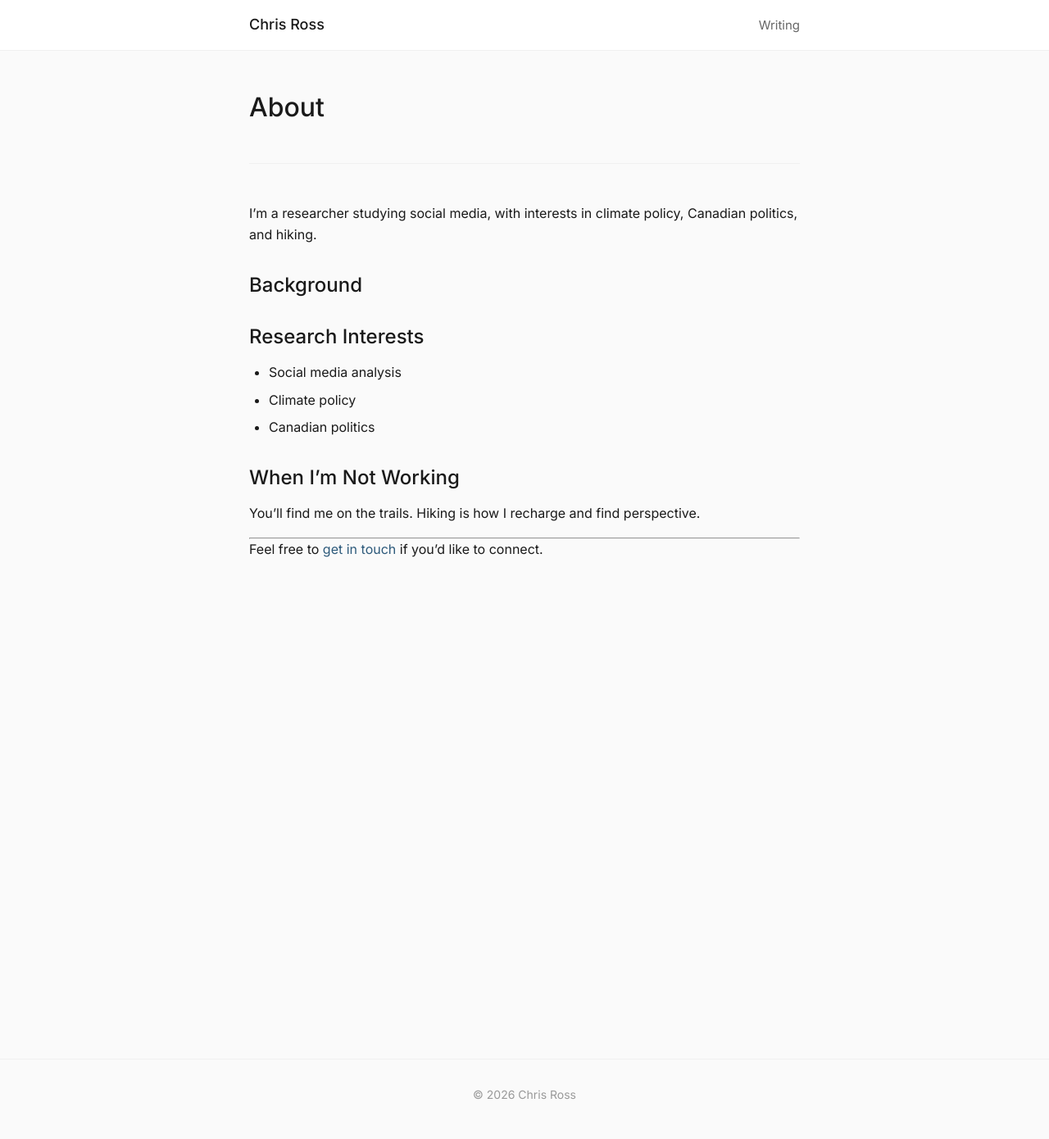
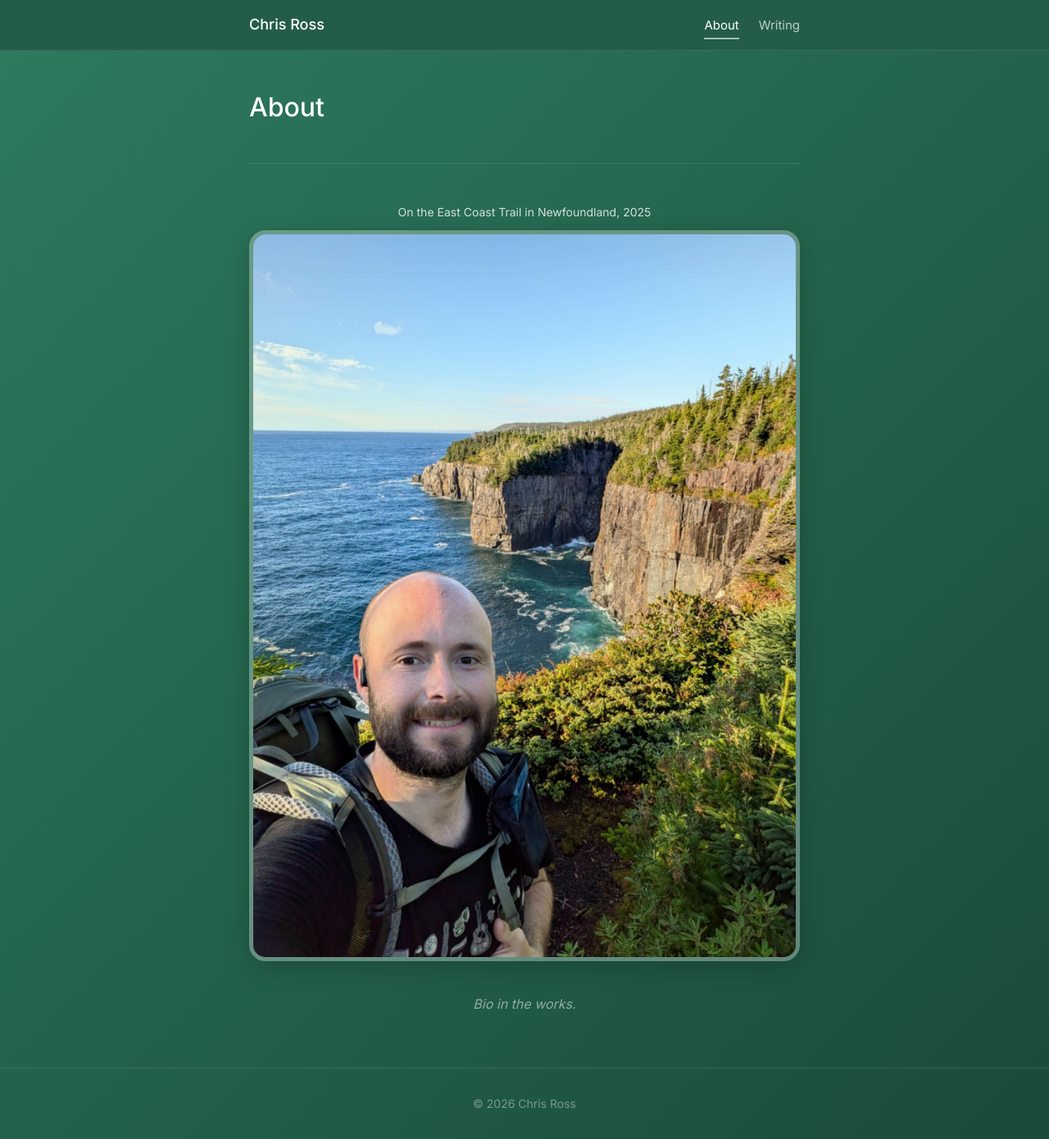
Before and after one commit to chrispross/chrispross.github.io, a Jekyll site: the page built from about.md, in a window 1280 px wide and 1390 px high. Shown: the whole window at 82% size. Built offline with Jekyll 4.4.1, drawn with Linux system fonts in a browser that asks for light colours.

Commit message:
Move About to top nav bar, create dedicated About page
Add About link to header nav (left of Writing). Create About page with
East Coast Trail photo and placeholder bio. Remove About tab from
Writing page tabs.

Co-Authored-By: Claude Opus 4.6 (1M context) <noreply@anthropic.com>

```diff
--- a/_includes/header.html
+++ b/_includes/header.html
@@ -2,6 +2,7 @@
   <nav class="nav-container">
     <a href="{{ '/' | relative_url }}" class="site-title">Chris Ross</a>
     <ul class="nav-links">
+      <li><a href="{{ '/about' | relative_url }}" {% if page.url == '/about/' %}class="active"{% endif %}>About</a></li>
       <li><a href="{{ '/writing' | relative_url }}" {% if page.url contains '/writing' %}class="active"{% endif %}>Writing</a></li>
     </ul>
   </nav>
--- a/about.md
+++ b/about.md
@@ -4,22 +4,45 @@ title: About
 permalink: /about/
 ---
 
-I'm a researcher studying social media, with interests in climate policy, Canadian politics, and hiking.
+<style>
+  body {
+    background: linear-gradient(135deg, #2d7b5e 0%, #1a4a3a 100%);
+    min-height: 100vh;
+  }
+  .site-header {
+    background: #245c4a;
+    border-bottom: 1px solid rgba(255, 255, 255, 0.1);
+  }
+  .site-title { color: white; }
+  .site-title:hover { color: rgba(255, 255, 255, 0.8); }
+  .nav-links a { color: rgba(255, 255, 255, 0.7); }
+  .nav-links a:hover, .nav-links a.active { color: white; }
+  .nav-links a.active::after { background: rgba(255, 255, 255, 0.6); }
+  .page-header h1 { color: white; }
+  .page-header { border-bottom: 1px solid rgba(255, 255, 255, 0.1); }
+  .site-footer { border-top: 1px solid rgba(255, 255, 255, 0.1); }
+  .site-footer p { color: rgba(255, 255, 255, 0.4); }
+  .about-photo {
+    width: 100%;
+    border-radius: 20px;
+    border: 5px solid rgba(255, 255, 255, 0.3);
+    box-shadow: 0 8px 32px rgba(0, 0, 0, 0.2);
+  }
+  .about-caption {
+    font-size: 14px;
+    color: rgba(255, 255, 255, 0.8);
+    margin-bottom: 10px;
+    text-align: center;
+  }
+  .about-bio {
+    color: rgba(255, 255, 255, 0.5);
+    font-style: italic;
+    margin-top: 2rem;
+    text-align: center;
+    font-size: 1rem;
+  }
+</style>
 
-## Background
-
-<!-- Add your background here -->
-
-## Research Interests
-
-- Social media analysis
-- Climate policy
-- Canadian politics
-
-## When I'm Not Working
-
-You'll find me on the trails. Hiking is how I recharge and find perspective.
-
----
-
-Feel free to [get in touch](/contact) if you'd like to connect.
+<p class="about-caption">On the East Coast Trail in Newfoundland, 2025</p>
+<img src="/assets/images/about.jpeg" alt="Chris Ross on the East Coast Trail" class="about-photo">
+<p class="about-bio">Bio in the works.</p>
```
Also changed, not shown: writing.html (+0 -9 lines).
